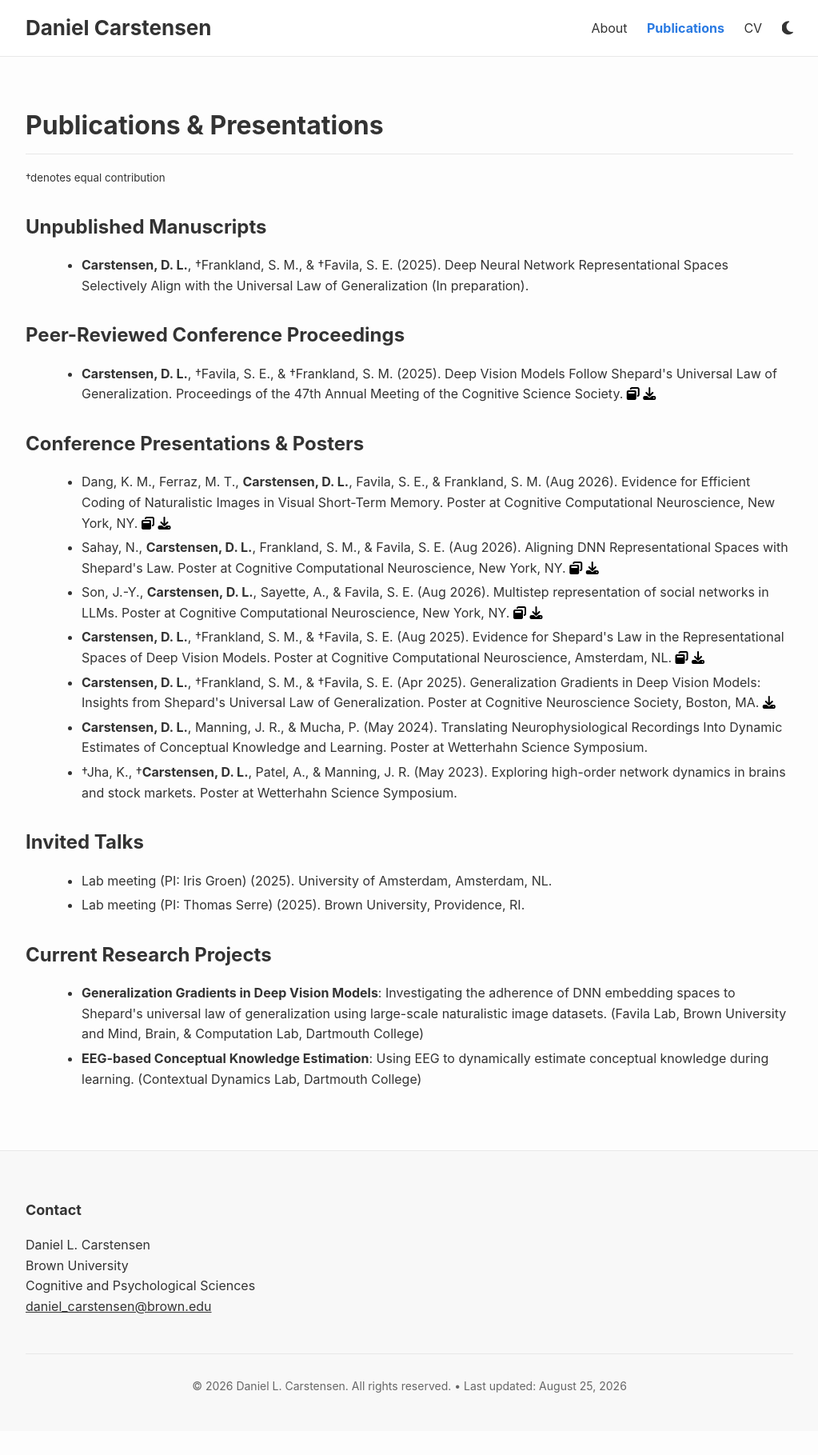
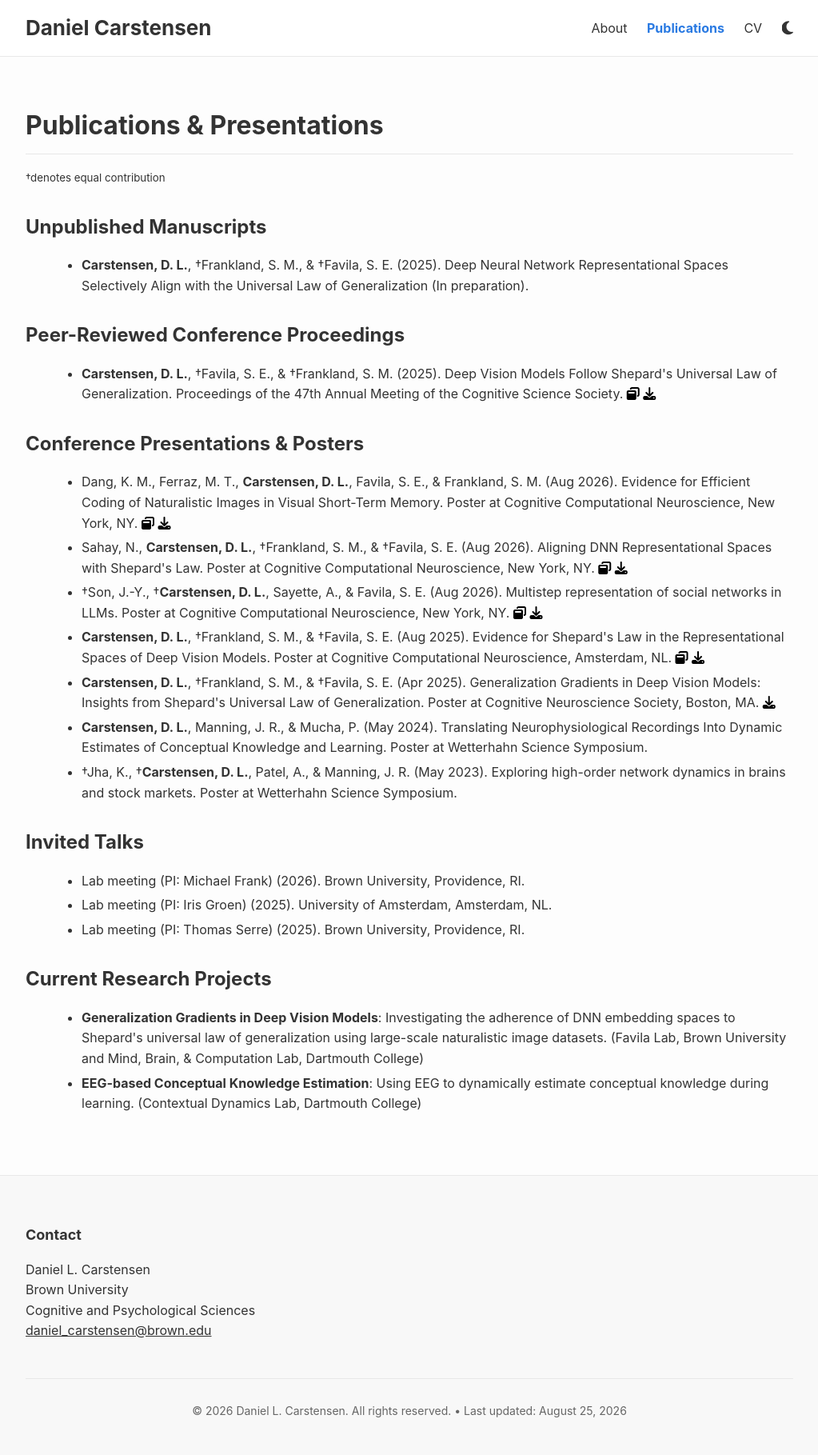
Before and after one commit to daniel-carstensen/daniel-carstensen.github.io, a Jekyll site: the page built from publications.md, in a window 1280 px wide. Shown: the whole page at 80% size, without its empty margins (128-1151 px from the left). Built offline with Jekyll 4.4.1, drawn with Linux system fonts in a browser that asks for light colours; before the commit the page ends 1789 px from its top, so only the background shows below that.

Commit message:
add equal contribution symbols to publications and add new invited talk

```diff
--- a/publications.md
+++ b/publications.md
@@ -22,9 +22,9 @@ title: Publications
 
 <li>Dang, K. M., Ferraz, M. T., <strong>Carstensen, D. L.</strong>, Favila, S. E., & Frankland, S. M. (Aug 2026). Evidence for Efficient Coding of Naturalistic Images in Visual Short-Term Memory. Poster at Cognitive Computational Neuroscience, New York, NY. <a href="https://2026.ccneuro.org/poster/?id=BBMki2WcSJ" target="_blank" rel="noopener noreferrer"><i class="fas fa-window-restore"></i></a> <a href="https://openreview.net/pdf?id=BBMki2WcSJ" target="_blank" rel="noopener noreferrer"><i class="fas fa-download"></i></a></li>
 
-<li>Sahay, N., <strong>Carstensen, D. L.</strong>, Frankland, S. M., & Favila, S. E. (Aug 2026). Aligning DNN Representational Spaces with Shepard's Law. Poster at Cognitive Computational Neuroscience, New York, NY. <a href="https://2026.ccneuro.org/poster/?id=94dTfhFoMI" target="_blank" rel="noopener noreferrer"><i class="fas fa-window-restore"></i></a> <a href="https://openreview.net/pdf?id=94dTfhFoMI" target="_blank" rel="noopener noreferrer"><i class="fas fa-download"></i></a></li>
+<li>Sahay, N., <strong>Carstensen, D. L.</strong>, †Frankland, S. M., & †Favila, S. E. (Aug 2026). Aligning DNN Representational Spaces with Shepard's Law. Poster at Cognitive Computational Neuroscience, New York, NY. <a href="https://2026.ccneuro.org/poster/?id=94dTfhFoMI" target="_blank" rel="noopener noreferrer"><i class="fas fa-window-restore"></i></a> <a href="https://openreview.net/pdf?id=94dTfhFoMI" target="_blank" rel="noopener noreferrer"><i class="fas fa-download"></i></a></li>
 
-<li>Son, J.-Y., <strong>Carstensen, D. L.</strong>, Sayette, A., & Favila, S. E. (Aug 2026). Multistep representation of social networks in LLMs. Poster at Cognitive Computational Neuroscience, New York, NY. <a href="https://2026.ccneuro.org/poster/?id=tY8ysggNmT" target="_blank" rel="noopener noreferrer"><i class="fas fa-window-restore"></i></a> <a href="https://openreview.net/pdf?id=tY8ysggNmT" target="_blank" rel="noopener noreferrer"><i class="fas fa-download"></i></a></li>
+<li>†Son, J.-Y., †<strong>Carstensen, D. L.</strong>, Sayette, A., & Favila, S. E. (Aug 2026). Multistep representation of social networks in LLMs. Poster at Cognitive Computational Neuroscience, New York, NY. <a href="https://2026.ccneuro.org/poster/?id=tY8ysggNmT" target="_blank" rel="noopener noreferrer"><i class="fas fa-window-restore"></i></a> <a href="https://openreview.net/pdf?id=tY8ysggNmT" target="_blank" rel="noopener noreferrer"><i class="fas fa-download"></i></a></li>
 
 <li><strong>Carstensen, D. L.</strong>, †Frankland, S. M., & †Favila, S. E. (Aug 2025). Evidence for Shepard's Law in the Representational Spaces of Deep Vision Models. Poster at Cognitive Computational Neuroscience, Amsterdam, NL. <a href="https://2025.ccneuro.org/poster/?id=00wBZOPWef" target="_blank" rel="noopener noreferrer"><i class="fas fa-window-restore"></i></a> <a href="https://2025.ccneuro.org/abstract_pdf/Carstensen_2025_Evidence_Shepards_Law_Representational_Spaces_Deep.pdf" target="_blank" rel="noopener noreferrer"><i class="fas fa-download"></i></a></li>
 
@@ -39,6 +39,7 @@ title: Publications
 ## Invited Talks
 
 <ul class="publications-list">
+<li>Lab meeting (PI: Michael Frank) (2026). Brown University, Providence, RI.</li>
 <li>Lab meeting (PI: Iris Groen) (2025). University of Amsterdam, Amsterdam, NL.</li>
 <li>Lab meeting (PI: Thomas Serre) (2025). Brown University, Providence, RI.</li>
 </ul>
```
